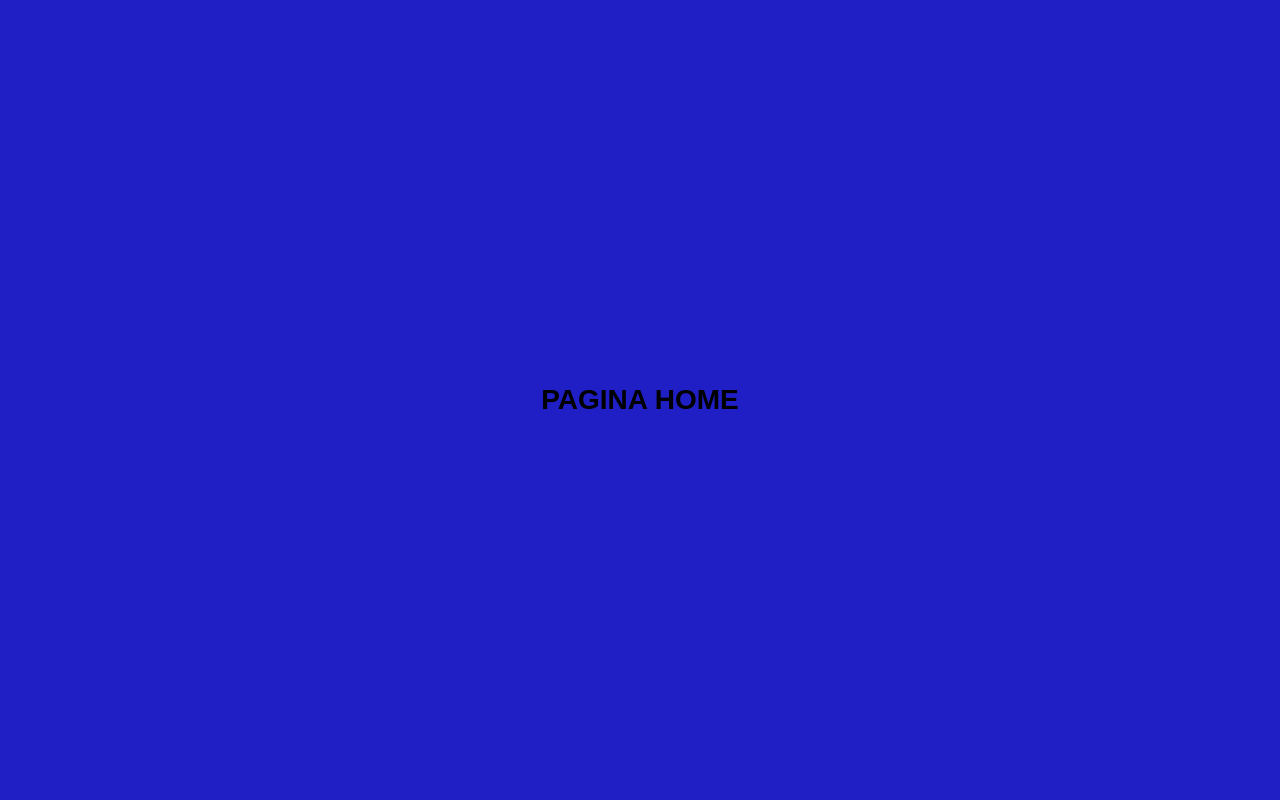
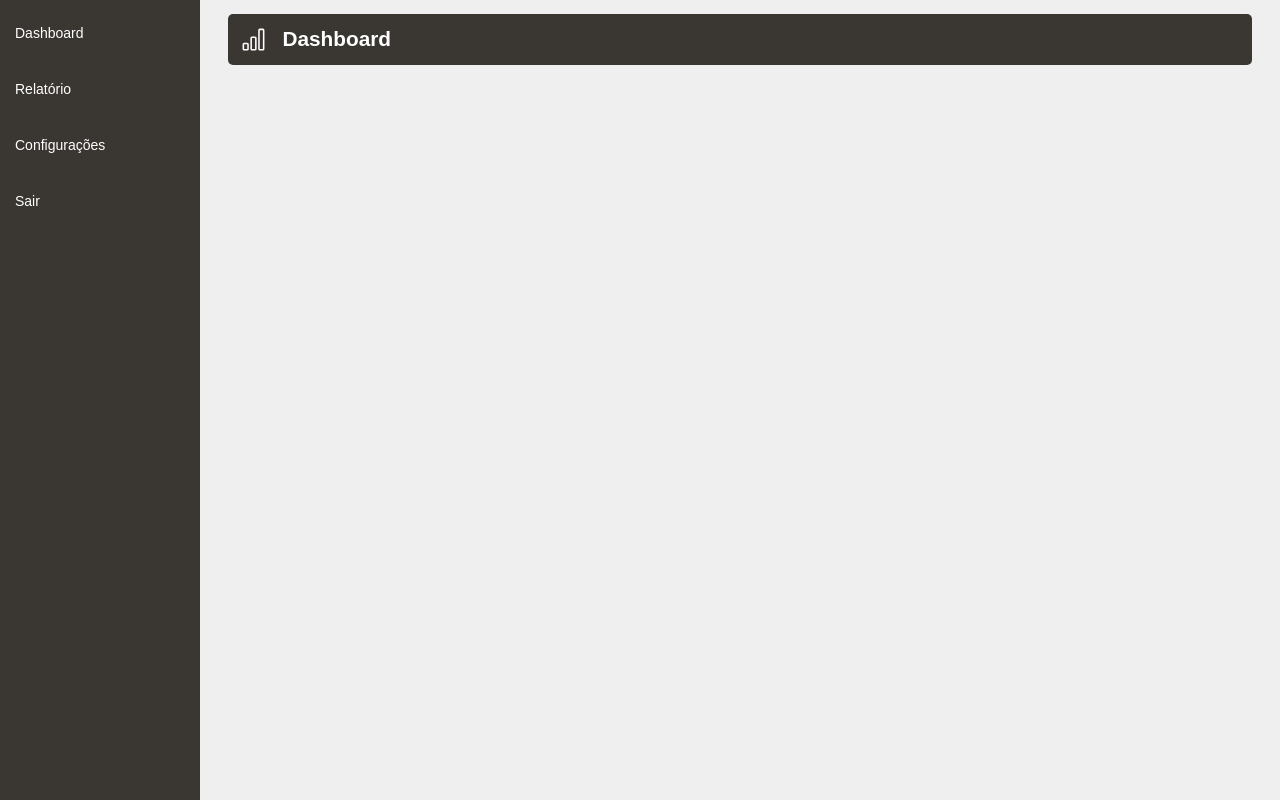
Before and after one commit to larissasouz/Tecsus-Front, a React (Vite) app: page /dashboard in a window 1280 px wide. Built offline with nearby package versions, Linux system fonts and the light colour scheme.

Commit message:
<feat> BT-70 ajuste sidebar

```diff
--- a/src/components/sidebar/sidebar.css
+++ b/src/components/sidebar/sidebar.css
@@ -7,6 +7,7 @@
     height: 100vh;
     background-color: #3A3632;
     color: #ffffff;
+    position: absolute;
   }
 
   .sidebar ul {
@@ -15,10 +16,18 @@
   }
 
   .menu-item {
-    padding: 10px;
+    padding: 15px;
+    margin-top: 10px;
     cursor: pointer;
+    transition: all ease-in 0.3s;
   }
 
   .menu-item.active {
     background-color: #209705;
   }
+
+  .page-container{
+    display: flex;
+    flex-direction: column;
+    margin-left: 200px;
+  }
--- /dev/null
+++ b/src/components/title/title.css
@@ -0,0 +1,17 @@
+.title{
+    display: flex;
+    flex-direction: row;
+    align-items: center;
+    margin: 1em 2em;
+    border-radius: 5px;
+    background-color: #3A3632;
+    color: #FFFF;
+    padding: 0.8rem;
+}
+
+.title span{
+
+    margin-left: 0.8em;
+    font-size: 1.3rem;
+    font-weight: bold;
+}
--- /dev/null
+++ b/src/components/title/title.jsx
@@ -0,0 +1,10 @@
+import './title.css'
+
+export default function Title({children, name}){
+    return(
+        <div className='title'>
+            {children}
+            <span>{name}</span>
+        </div>
+    )
+}
--- a/src/pages/Dashboard/index.jsx
+++ b/src/pages/Dashboard/index.jsx
@@ -1,11 +1,18 @@
-import {useState, } from 'react'
-import { CiUser } from "react-icons/ci";
+import Sidebar from '../../components/sidebar/sidebar'
+import Title from '../../components/title/title'
+import { BsBarChart }  from "react-icons/bs";
+
 
 export default function Dashboard(){
 
         return(
-        <div className="container-center">
-            <h1>PAGINA HOME</h1>
+        <div>
+            <Sidebar/>
+            <main className='page-container'>
+                <Title name={"Dashboard"}>
+                    <BsBarChart size={25} />
+                </Title>
+            </main>
         </div>
     )
 }
--- a/src/pages/Login/index.jsx
+++ b/src/pages/Login/index.jsx
@@ -16,9 +16,9 @@ export default function Login(){
             toast.error('Preencha os campos vazios!')
         }
         else{
-            if (email === 'admin' && password === 'pastel123'){
+            if (email === 'admin' && password === 'admin1'){
                 toast.success('Bem vindo!')
-                navigate("/home")
+                navigate("/dashboard")
             }
             else{
                 toast.error('E-mail/Senha incorretos!')
--- a/src/pages/Login/login.css
+++ b/src/pages/Login/login.css
@@ -3,7 +3,7 @@
     display: flex;
     justify-content: center;
     align-items: center;
-    background-color: #1f1fc5;
+    background-color: #35353e;
 }
 
 .login{
--- a/src/routes/index.jsx
+++ b/src/routes/index.jsx
@@ -9,7 +9,7 @@ function RoutesApp(){
         <Routes>
             <Route path='/home' element={<Home/>}/>
             <Route path='/dashboard' element={<Dashboard/>}/>
-            <Route path='/login' element={<Login/>}/>
+            <Route path='/' element={<Login/>}/>
         </Routes>
     )
 }
```
Also changed, not shown: .scannerwork/report-task.txt, 2 other files (tests, documents, lock files or other folders).
